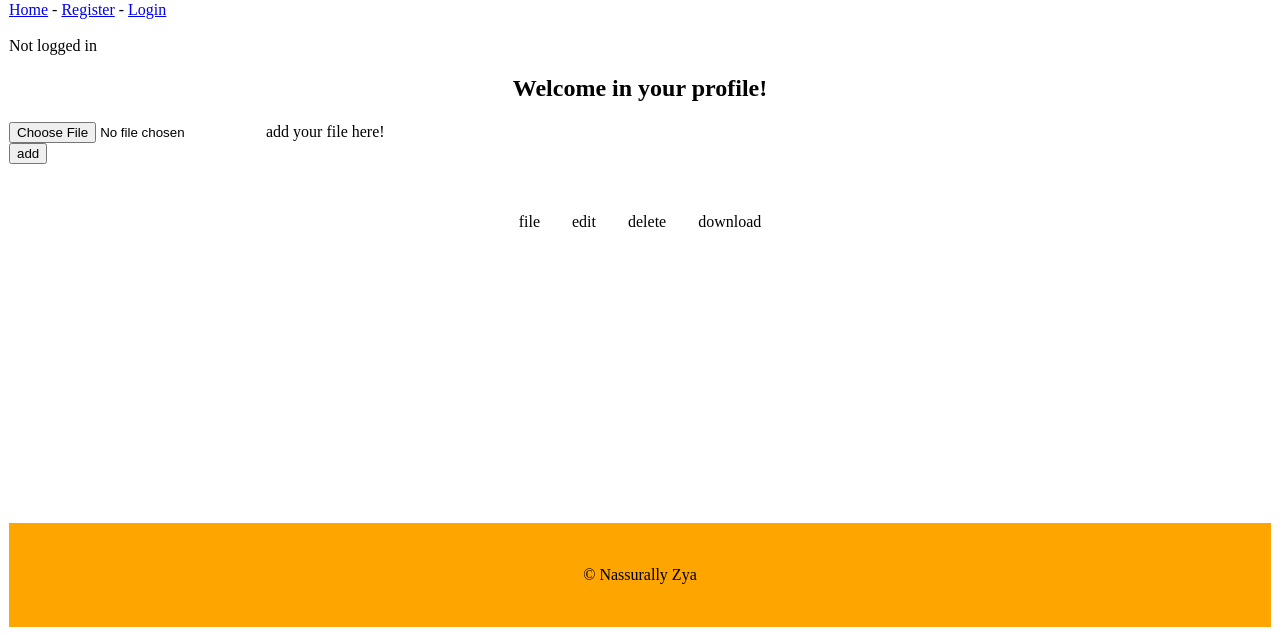
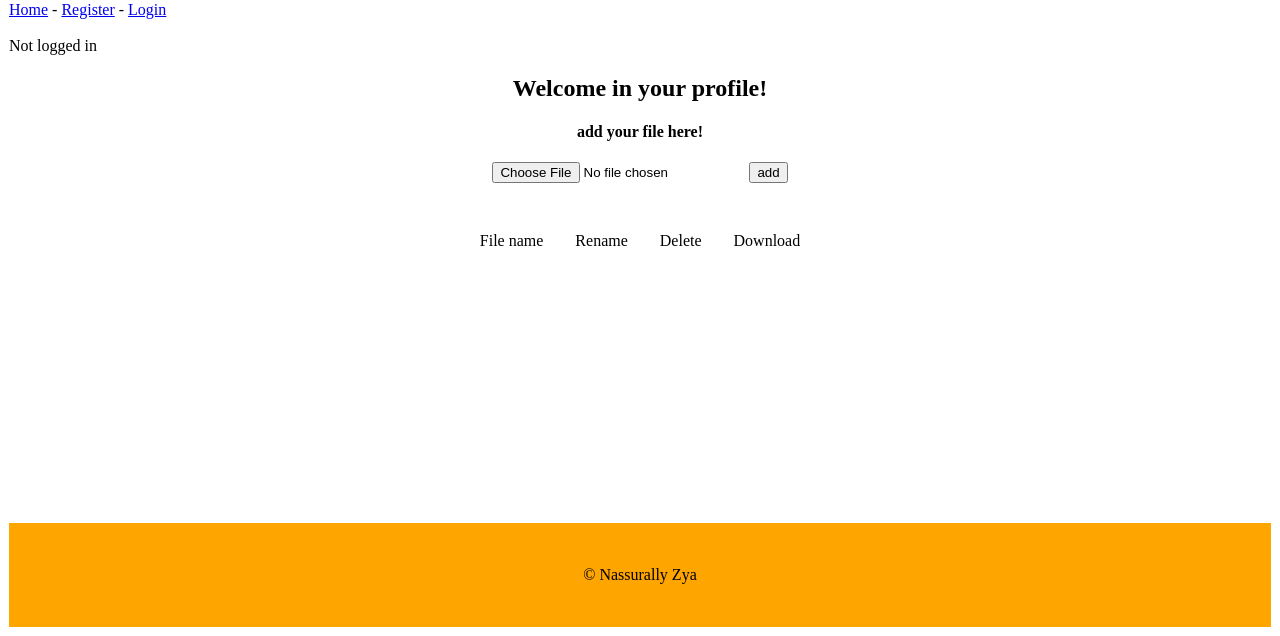
Before and after one commit to Zya04/Filer, a PHP site: page /profil.php in a window 1280 px wide. Shown: the part 170-806 px from the top of the page. Run offline with PHP 8.4, Linux system fonts and the light colour scheme; data that the repository does not hold is empty.

Commit message:
can now upload file

```diff
--- a/profil.php
+++ b/profil.php
@@ -1,27 +1,43 @@
 <?php
 require ('init.php');
-
-if(!empty($_FILES)){
-    $file_name = $_FILES['file']['name'];
-    $file_extension = strrchr($file_name, ".");
+if(isset($_POST['sendFile'])){
+    $file_name = $_FILES['files']['name'];
+    $file_tmp_name = $_FILES ['files']['tmp_name'];
+    $file_dest = 'users/'.$file_name;
+    $success = $file_name;
+    if (move_uploaded_file($file_tmp_name, $file_dest)) {
+        $success;
+    } else {
+        echo "sa marche po";
+    }
 }
 
 $title = "profil";
 ?>
+<article>
     <div class="col_profil">
         <h2>Welcome in your profile! </h2>
     </div>
-<input type="file" name="file"> add your file here! <br>
+    <h4>add your file here! </h4>
+    <form action="profil.php" method="POST" enctype="multipart/form-data">
+        <input type="file" name="files">
         <input type="submit" name="sendFile" value="add"> <br> <br>
-<table class="table_profile" align="center">
+    </form>
+    <table class="table_profile">
         <tr>
-        <td>file</td>
-        <td>edit</td>
-        <td>delete</td>
-        <td>download</td>
+            <td>File name</td>
+            <td>Rename</td>
+            <td>Delete</td>
+            <td>Download</td>
         </tr>
-
+        <tr>
+            <td><?= $success ?> </td>
+            <td> </td>
+            <td> </td>
+            <td> </td>
+        </tr>
     </table>
+</article>
 
 <?php
 $content = ob_get_contents();
```
Lines whose indentation alone changed are shown as unchanged.
